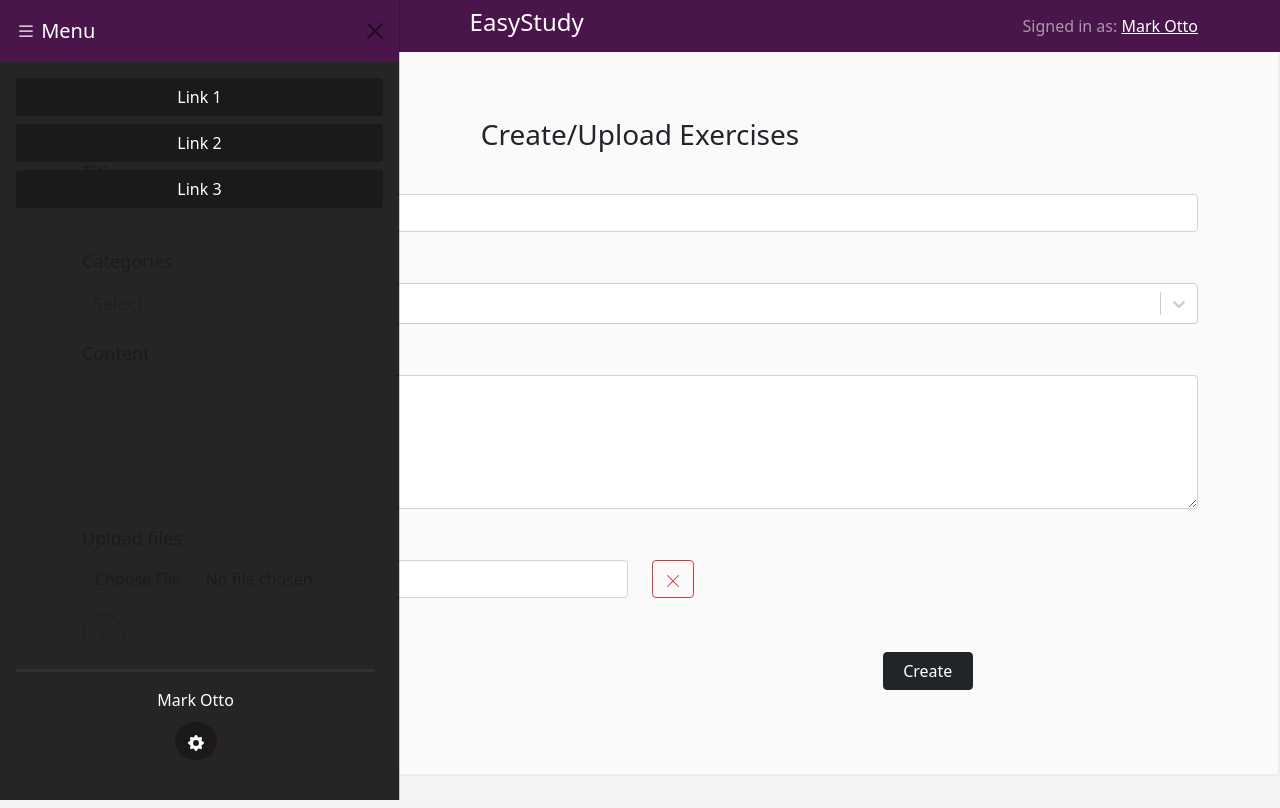
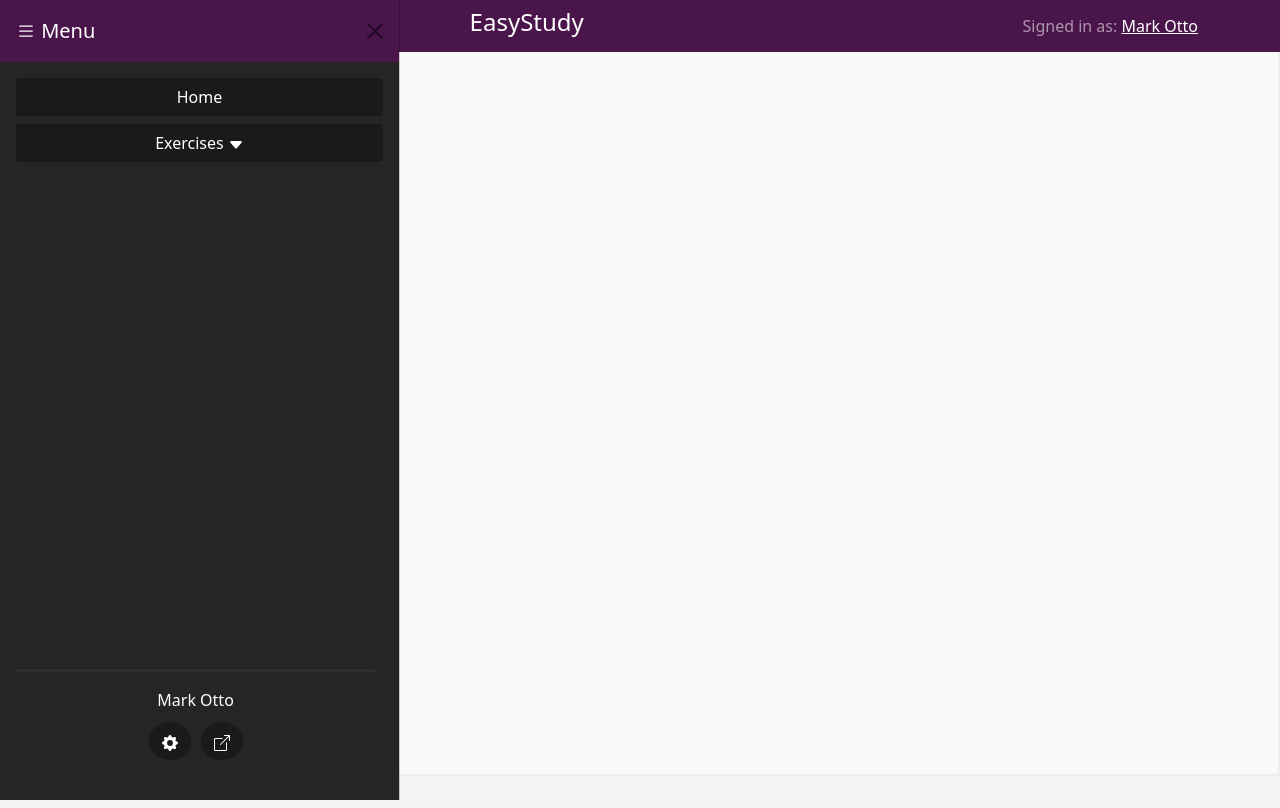
Before and after one commit to joacocruz6/easy_study, a React (Create React App) app: page /exercises/create in a window 1280 px wide. Both pictures are taken after a click on the button 103 px from the left and 26 px from the top of the page. Built offline with nearby package versions, Linux system fonts and the light colour scheme.

Commit message:
feat(menu): add navigation to the menu

```diff
--- a/src/App.js
+++ b/src/App.js
@@ -4,10 +4,17 @@
 import ExerciseList from "./components/Exercises/ExerciseList/ExerciseList";
 import CreateForm from "./components/CreateForm/CreateForm.jsx";
 
+import { BrowserRouter, Routes, Route } from "react-router-dom";
+
 const Main = () => {
 	return (
 		<div className="main">
-			<CreateForm />
+			<BrowserRouter>
+				<Routes>
+					<Route path="exercises" element={<ExerciseList />} />
+					<Route path="create" element={<CreateForm />} />
+				</Routes>
+			</BrowserRouter>
 		</div>
 	);
 };
--- a/src/components/Navbar/NavigationMenu/NavigationItem/NavigationItem.css
+++ b/src/components/Navbar/NavigationMenu/NavigationItem/NavigationItem.css
@@ -17,3 +17,18 @@
 	background-color: #4a154b;
 	box-shadow: none;
 }
+
+.active_navigation_button {
+	border-color: #4a154b;
+	background-color: #4a154b;
+}
+
+.active_navigation_button:active {
+	border-color: #4a154b;
+	background-color: #4a154b;
+}
+.active_navigation_button:focus {
+	border-color: #4a154b;
+	background-color: #4a154b;
+	box-shadow: none;
+}
--- a/src/components/Navbar/NavigationMenu/NavigationItem/NavigationItem.jsx
+++ b/src/components/Navbar/NavigationMenu/NavigationItem/NavigationItem.jsx
@@ -6,7 +6,11 @@
 const NavigationItem = (props) => {
 	return (
 		<>
-			<Button className="navigation_button" href={props.link}>
+			<Button
+				className="navigation_button"
+				href={props.link}
+				style={props.style}
+			>
 				{" "}
 				{props.text}{" "}
 			</Button>
--- a/src/components/Navbar/NavigationMenu/NavigationMenu.css
+++ b/src/components/Navbar/NavigationMenu/NavigationMenu.css
@@ -26,3 +26,9 @@
 	background-color: #1d1a1af3;
 	color: #ffffff;
 }
+
+.collapse_div {
+	position: relative;
+	background-color: #1d1a1a9c;
+	border-radius: 10px;
+}
--- a/src/components/Navbar/NavigationMenu/NavigationMenu.jsx
+++ b/src/components/Navbar/NavigationMenu/NavigationMenu.jsx
@@ -2,10 +2,47 @@
 import { useState } from "react";
 import Button from "react-bootstrap/Button";
 import Offcanvas from "react-bootstrap/Offcanvas";
+import Collapse from "react-bootstrap/Collapse";
 import "./NavigationMenu.css";
+import "./NavigationItem/NavigationItem.css";
 import NavigationItem from "./NavigationItem/NavigationItem";
 import NavigationProfile from "./NavigationProfile/NavigationProfile";
-import { BsList } from "react-icons/bs";
+import { BsList, BsCaretUpFill, BsCaretDownFill } from "react-icons/bs";
+
+const ExercisesDropdown = () => {
+	const [open, setOpen] = useState(false);
+	const icon = open ? <BsCaretUpFill /> : <BsCaretDownFill />;
+	const class_name = open ? "active_navigation_button" : "navigation_button";
+	const DropdownItem = (props) => (
+		<NavigationItem style={{ width: "100%" }} {...props} />
+	);
+
+	return (
+		<>
+			<Button
+				className={class_name}
+				onClick={() => setOpen(!open)}
+				aria-controls="execises-dropdown"
+				aria-expanded={open}
+			>
+				Exercises {icon}
+			</Button>
+			<Collapse in={open}>
+				<div className="collapse_div" id="execises-dropdown">
+					<DropdownItem link="/exercises" text="See all exercises" />
+					<DropdownItem
+						link="/create"
+						text="Create/Upload exercise"
+					/>
+					<DropdownItem
+						link="#my-exercises"
+						text="See my exercises created/uploaded"
+					/>
+				</div>
+			</Collapse>
+		</>
+	);
+};
 
 const NavigationMenu = () => {
 	const [show, setShow] = useState(false);
@@ -34,9 +71,8 @@
 				</Offcanvas.Header>
 				<Offcanvas.Body>
 					<div className="d-grid gap-2">
-						<NavigationItem link="#link1" text="Link 1" />
-						<NavigationItem link="#link2" text="Link 2" />
-						<NavigationItem link="#link3" text="Link 3" />
+						<NavigationItem link="/" text="Home" />
+						<ExercisesDropdown />
 					</div>
 					<NavigationProfile />
 				</Offcanvas.Body>
--- a/src/components/Navbar/NavigationMenu/NavigationProfile/NavigationProfile.css
+++ b/src/components/Navbar/NavigationMenu/NavigationProfile/NavigationProfile.css
@@ -33,3 +33,25 @@
 .gear_position {
 	margin: auto;
 }
+
+.logout_button {
+	border-radius: 50%;
+	background-color: #1d1a1af3;
+	border-color: #1d1a1af3;
+	margin-left: 10px;
+}
+
+.logout_button:hover {
+	border-color: #700808;
+	background-color: #700808;
+}
+
+.logout_button:active {
+	border-color: #700808;
+	background-color: #700808;
+}
+.logout_button:focus {
+	border-color: #700808;
+	background-color: #700808;
+	box-shadow: none;
+}
--- a/src/components/Navbar/NavigationMenu/NavigationProfile/NavigationProfile.jsx
+++ b/src/components/Navbar/NavigationMenu/NavigationProfile/NavigationProfile.jsx
@@ -3,11 +3,16 @@
 import Tooltip from "react-bootstrap/Tooltip";
 import OverlayTrigger from "react-bootstrap/OverlayTrigger";
 import "./NavigationProfile.css";
-import { BsFillGearFill } from "react-icons/bs";
+import { BsFillGearFill, BsBoxArrowUpRight } from "react-icons/bs";
 
 const renderTooltip = (props) => (
 	<Tooltip id="profile-tooltip" {...props}>
 		Check and edit profile.
+	</Tooltip>
+);
+const renderLogoutTooltip = (props) => (
+	<Tooltip id="logout-tooltip" {...props}>
+		Logout
 	</Tooltip>
 );
 
@@ -25,6 +30,15 @@
 						<BsFillGearFill className="gear_position" />
 					</Button>
 				</OverlayTrigger>
+				<OverlayTrigger
+					placement="bottom"
+					delay={{ show: 250, hide: 400 }}
+					overlay={renderLogoutTooltip}
+				>
+					<Button className="logout_button" variant="secondary">
+						<BsBoxArrowUpRight />
+					</Button>
+				</OverlayTrigger>
 			</div>
 		</div>
 	);
```
